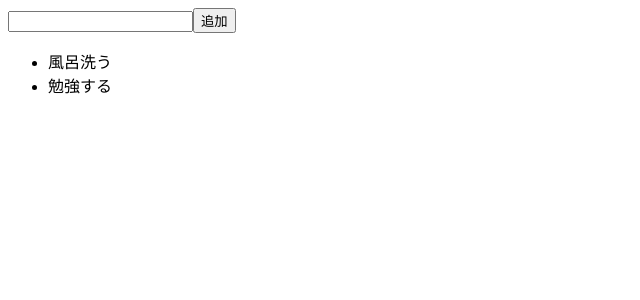
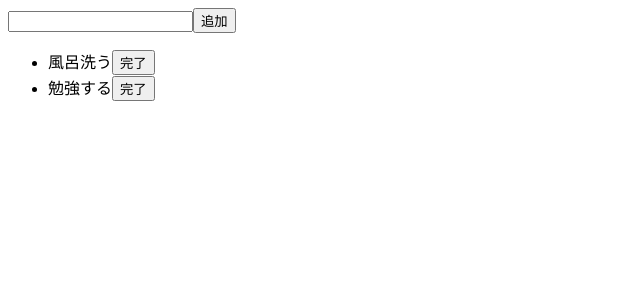
Before and after one commit to tommy0420/react-lesson, a React (Create React App) app: page / in a window 1280 px wide. Shown: the top 300 px of the page, without its empty margins (0-640 px from the left). Built offline with nearby package versions, Linux system fonts and the light colour scheme.

Commit message:
追加機能・完了未完了ボタン完成

```diff
--- a/src/App.js
+++ b/src/App.js
@@ -4,13 +4,26 @@ import List from './List'
 
 const App = () => {
   const [todos, setTodos] = useState([
-    '風呂洗う',
-    '勉強する',
+    {
+      text: '風呂洗う',
+    },
+    {
+      text: '勉強する',
+    },
   ])
+  const [newNote, setNewNote] = useState("")
   return (
     <div>
-      <Form setTodos={setTodos} todos={todos} />
-      <List todos={todos} />
+      <Form
+        setTodos={setTodos}
+        todos={todos}
+        newNote={newNote}
+        setNewNote={setNewNote}
+      />
+      <List
+        todos={todos}
+        setTodos={setTodos}
+      />
     </div>
   )
 }
--- a/src/Form.js
+++ b/src/Form.js
@@ -1,19 +1,28 @@
 import React from 'react'
 
-const Form = ({ setTodos, todos }) => {
+const Form = ({ setTodos, todos, newNote, setNewNote }) => {
   const handleSubmit = (e) => {
     e.preventDefault()
-
-    const newTodos = todos.slice()
-    newTodos.push('石川')
-    setTodos(newTodos)
+    setTodos(todos.concat({
+      text: newNote,
+      isDone: false
+    }))
+    setNewNote("")
+  }
+  const handleChange = (e) => {
+    console.log(newNote)
+    setNewNote(e.target.value)
   }
   return (
     <form
       action="#"
       onSubmit={handleSubmit}
     >
-      <input type="text" />
+      <input
+        type="text"
+        value={newNote}
+        onChange={handleChange}
+      />
       <button
         type="submit"
       >
--- a/src/Item.js
+++ b/src/Item.js
@@ -1,8 +1,21 @@
-import React from 'react'
+import React, { useState } from 'react'
 
 const Item = ({ aiueo }) => {
+  const [isDone, setIsDone] = useState(false)
+  let isDoneText = isDone ? "戻す" : "完了"
+  const toggleIsDone = () => {
+    setIsDone(!isDone)
+  }
   return (
-    <li>{aiueo}</li>
+    <li>
+      {aiueo.text}
+      <button
+        type="button"
+        onClick={toggleIsDone}
+      >
+        {isDoneText}
+      </button>
+    </li>
   )
 }
 
--- a/src/otamesi.js
+++ b/src/otamesi.js
@@ -10,4 +10,7 @@
 
 const ary = [1, 2, 3]
 
-// ary.map(x => x * 2)
+const newAry = ary.map(x => x * 2)
+
+console.log(ary) // [1,2,3]
+console.log(newAry)//[2, 4, 6]
```
